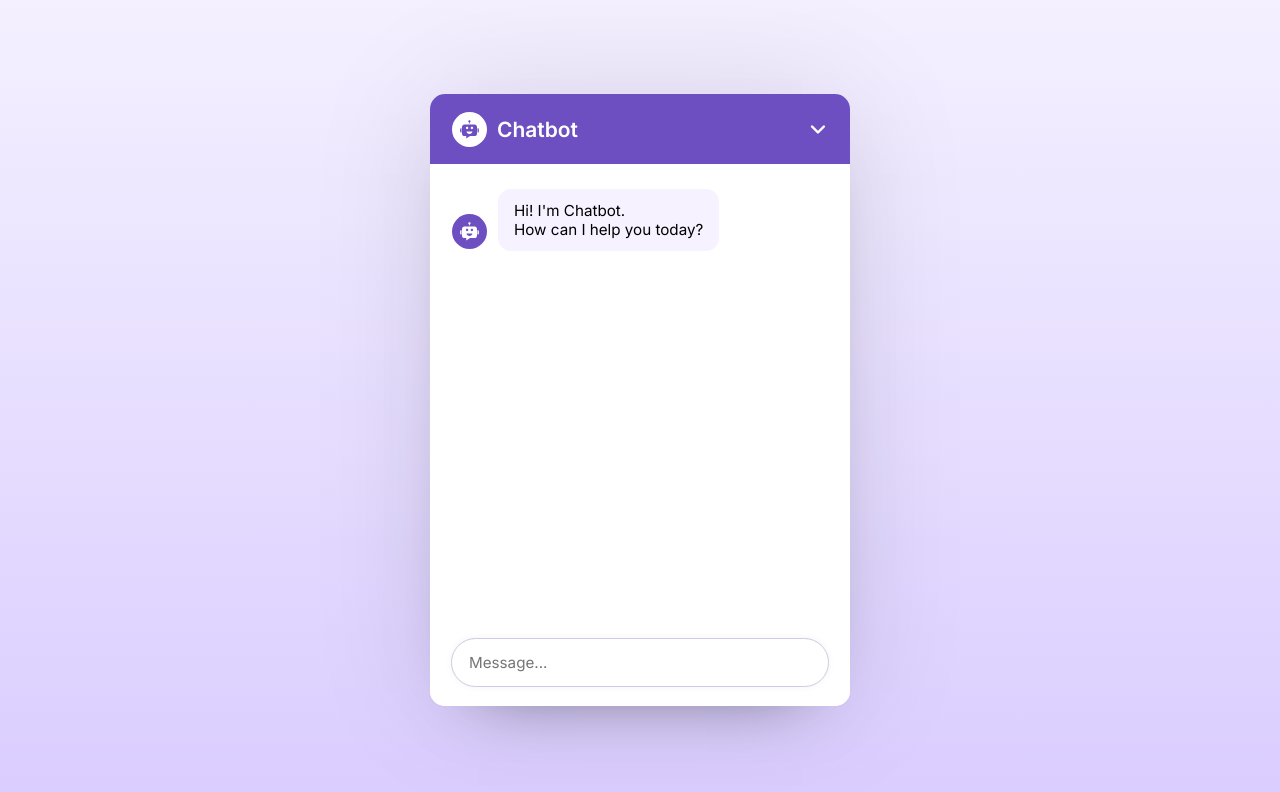
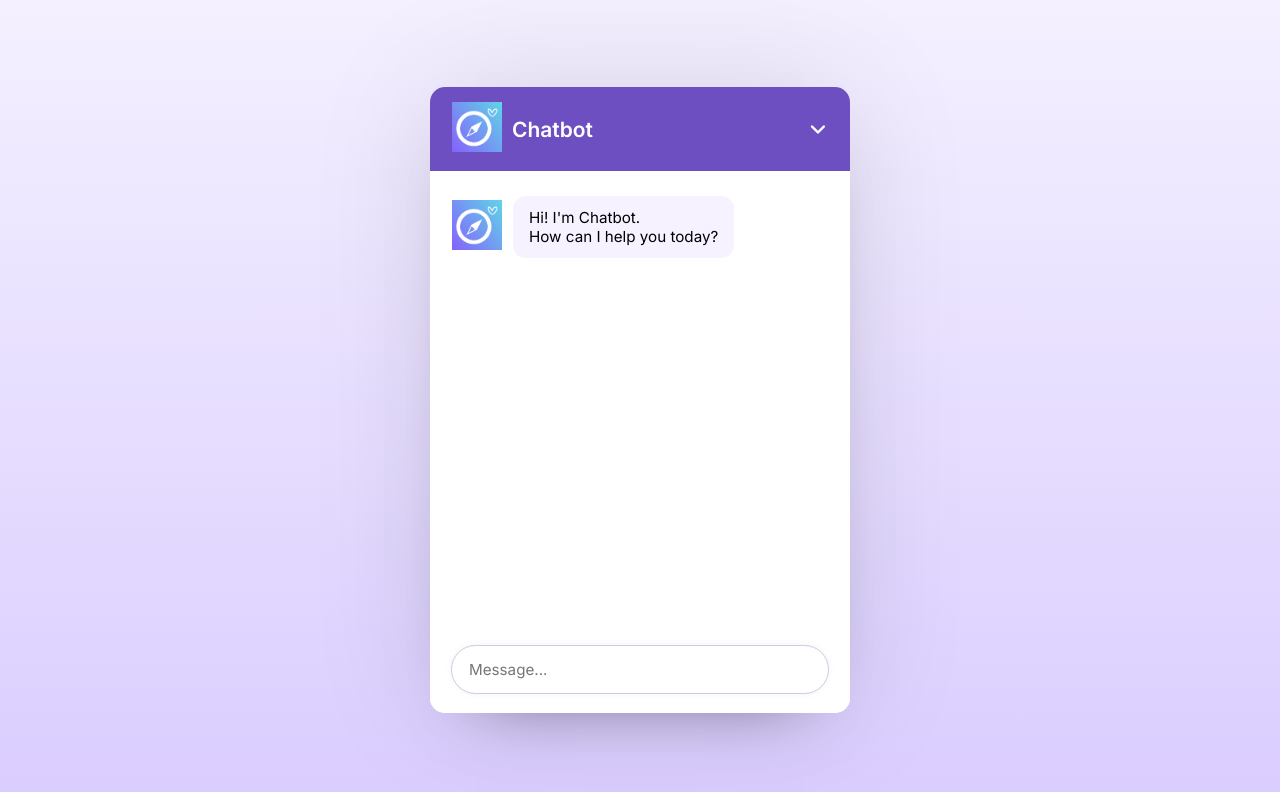
Before and after one commit to J-Tanvi/my-app, a React (Vite) app: page / in a window 1280 px wide. Shown: the top 792 px of the page. Built offline with nearby package versions, Linux system fonts and the light colour scheme.

Commit message:
more things

```diff
--- a/src/components/ChatBotIcon.jsx
+++ b/src/components/ChatBotIcon.jsx
@@ -1,9 +1,12 @@
 
 const ChatBotIcon = () => {
   return (
-    <svg xmlns="http://www.w3.org/2000/svg" width="50" height="50" viewBox="0 0 1024 1024"><path d="M738.3 287.6H285.7c-59 0-106.8 47.8-106.8 106.8v303.1c0 59 47.8 106.8 106.8 106.8h81.5v111.1c0 .7.8 1.1 1.4.7l166.9-110.6 41.8-.8h117.4l43.6-.4c59 0 106.8-47.8 106.8-106.8V394.5c0-59-47.8-106.9-106.8-106.9zM351.7 448.2c0-29.5 23.9-53.5 53.5-53.5s53.5 23.9 53.5 53.5-23.9 53.5-53.5 53.5-53.5-23.9-53.5-53.5zm157.9 267.1c-67.8 0-123.8-47.5-132.3-109h264.6c-8.6 61.5-64.5 109-132.3 109zm110-213.7c-29.5 0-53.5-23.9-53.5-53.5s23.9-53.5 53.5-53.5 53.5 23.9 53.5 53.5-23.9 53.5-53.5 53.5zM867.2 644.5V453.1h26.5c19.4 0 35.1 15.7 35.1 35.1v121.1c0 19.4-15.7 35.1-35.1 35.1h-26.5zM95.2 609.4V488.2c0-19.4 15.7-35.1 35.1-35.1h26.5v191.3h-26.5c-19.4 0-35.1-15.7-35.1-35.1zM561.5 149.6c0 23.4-15.6 43.3-36.9 49.7v44.9h-30v-44.9c-21.4-6.5-36.9-26.3-36.9-49.7 0-28.6 23.3-51.9 51.9-51.9s51.9 23.3 51.9 51.9z" />
-</svg>
-  )
+   //<svg xmlns="http://www.w3.org/2000/svg" width="50" height="50" viewBox="0 0 1024 1024"><path d="M738.3 287.6H285.7c-59 0-106.8 47.8-106.8 106.8v303.1c0 59 47.8 106.8 106.8 106.8h81.5v111.1c0 .7.8 1.1 1.4.7l166.9-110.6 41.8-.8h117.4l43.6-.4c59 0 106.8-47.8 106.8-106.8V394.5c0-59-47.8-106.9-106.8-106.9zM351.7 448.2c0-29.5 23.9-53.5 53.5-53.5s53.5 23.9 53.5 53.5-23.9 53.5-53.5 53.5-53.5-23.9-53.5-53.5zm157.9 267.1c-67.8 0-123.8-47.5-132.3-109h264.6c-8.6 61.5-64.5 109-132.3 109zm110-213.7c-29.5 0-53.5-23.9-53.5-53.5s23.9-53.5 53.5-53.5 53.5 23.9 53.5 53.5-23.9 53.5-53.5 53.5zM867.2 644.5V453.1h26.5c19.4 0 35.1 15.7 35.1 35.1v121.1c0 19.4-15.7 35.1-35.1 35.1h-26.5zM95.2 609.4V488.2c0-19.4 15.7-35.1 35.1-35.1h26.5v191.3h-26.5c-19.4 0-35.1-15.7-35.1-35.1zM561.5 149.6c0 23.4-15.6 43.3-36.9 49.7v44.9h-30v-44.9c-21.4-6.5-36.9-26.3-36.9-49.7 0-28.6 23.3-51.9 51.9-51.9s51.9 23.3 51.9 51.9z" />
+//</svg>
+    <div>
+      <img src="/image.png"  width="50" height="50" />
+    </div>
+  );
 }
 
 export default ChatBotIcon
```
Also changed, not shown: public/image.png (added), 1 other file (tests, documents, lock files or other folders).
